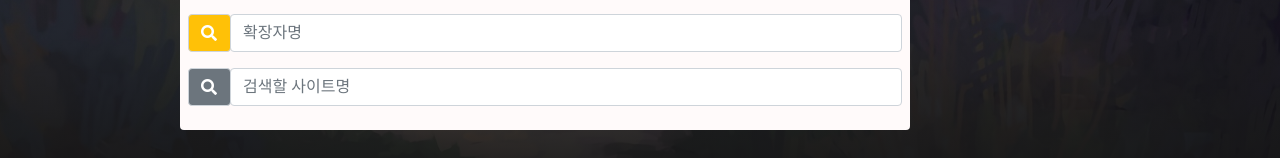
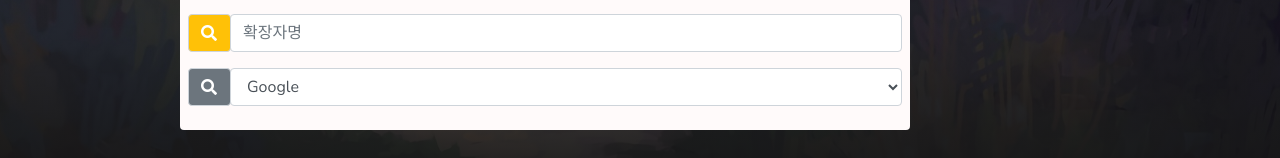
Before and after one commit to SeoSang/SearcKo, a browser extension: page index.html in a window 1280 px wide. Both pictures are taken after a click on the heading "고급 검색". Shown: the part 512-670 px from the top of the page. Drawn offline with nearby package versions, Linux system fonts and the light colour scheme; files whose address does not match are found by name.

Commit message:
검색 사이트 선택바 구현

```diff
--- a/index.html
+++ b/index.html
@@ -147,12 +147,13 @@
                         <i class="fas fa-search text-white" aria-hidden="true"></i>
                       </span>
                     </div>
-                    <input
-                      type="type"
-                      class="form-control flex-fill"
-                      id="search_site"
-                      placeholder="검색할 사이트명"
-                    />
+                    <select class="form-control flex-fill" name="search_site" id="search_site">
+                      <option value="">사이트 선택</option>
+                      <option value="google.com" selected="selected">Google</option>
+                      <option value="naver.com">Naver</option>
+                      <option value="daum.net">Daum</option>
+                      <option value="bing.com">Bing</option>
+                    </select>
                   </div>
                 </div>
               </details>
--- a/js/search.js
+++ b/js/search.js
@@ -206,7 +206,6 @@ function handleSubmit() {
   }
   searchInput.value = ""
 }
-
 function init() {
   loadPostit()
   searchForm.addEventListener("submit", handleSubmit)
```
